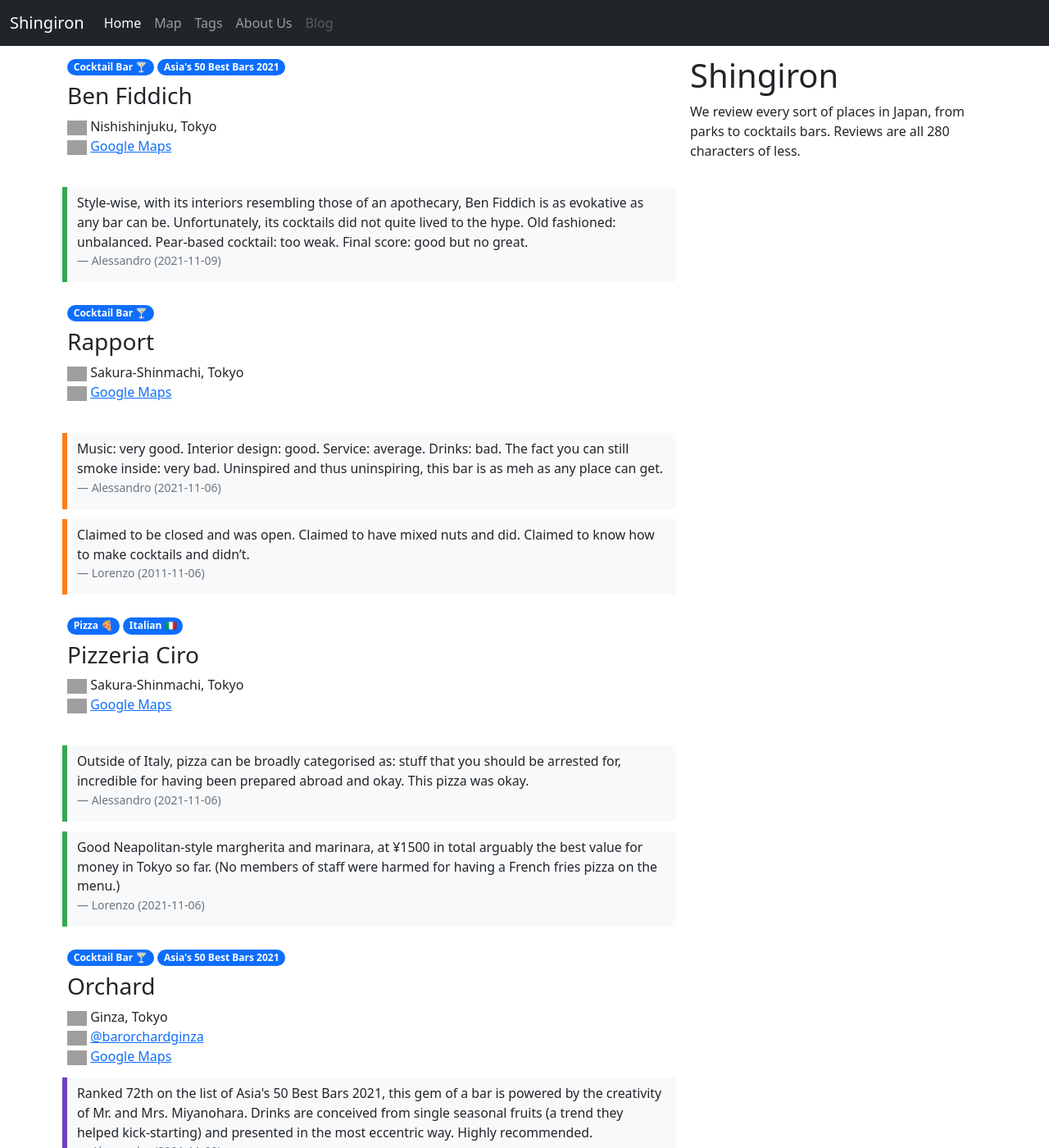
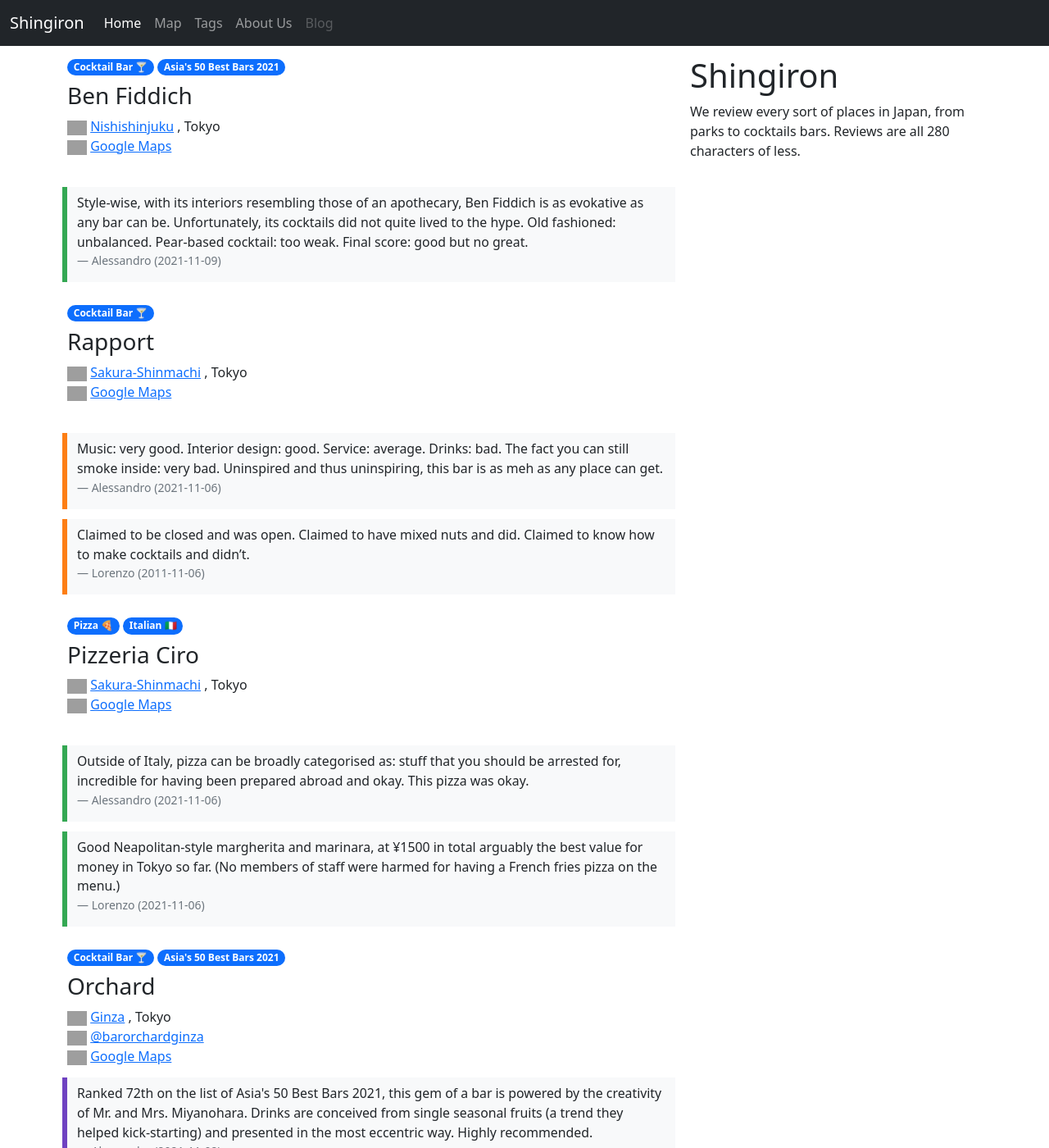
Before and after one commit to alessandrosp/shingiron, a Jekyll site: the page built from docs/index.html, in a window 1280 px wide and 1400 px high. Shown: the whole window at 82% size. Built offline with Jekyll 4.4.1, drawn with Linux system fonts in a browser that asks for light colours; nearby versions of some CDN libraries; some of the changed text lies outside the part shown; grey boxes are pictures that could not be loaded.

Commit message:
Update reviews_list.html

```diff
--- a/docs/_includes/reviews_list.html
+++ b/docs/_includes/reviews_list.html
@@ -19,7 +19,8 @@
       </div>
       <div class="row">
         <div class="col">
-          <img class="place-icon" src="https://img.icons8.com/color/48/000000/home.png"/> {{ place.area }}, {{ place.city }}
+          {% assign area = site.area | where: "name", place.area | first %}
+          <img class="place-icon" src="https://img.icons8.com/color/48/000000/home.png"/> {% if place.gmaps %} <a href="{{ area.url }}">{{ place.area }}</a> {% else %} {{ place.area }} {% endif %}, {{ place.city }}
         </div>
       </div>
       {% if place.instagram %}
```
